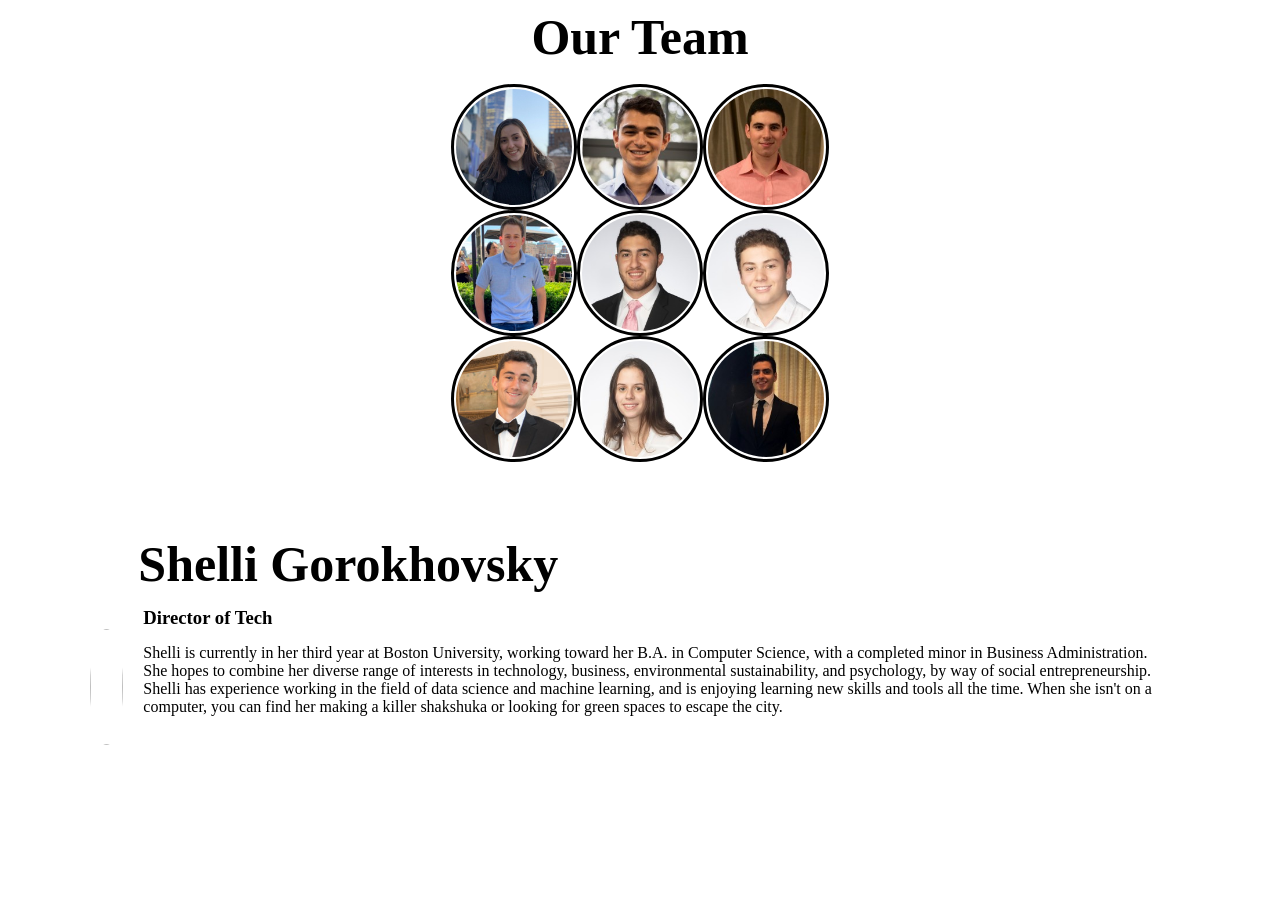
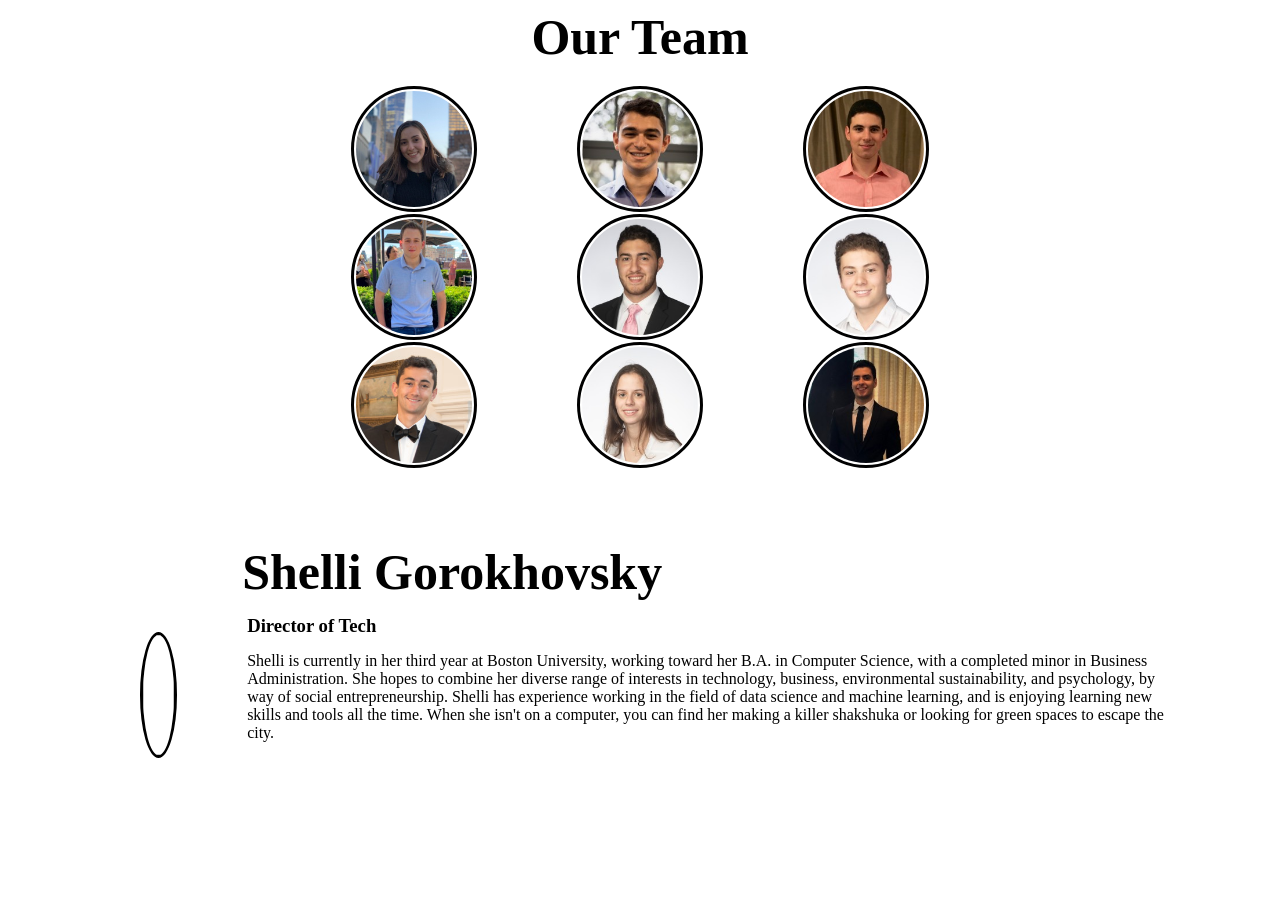
Before and after one commit to sgorok/butechtrack, a Flask app: page /theteam in a window 1280 px wide. Before the commit the page ends 745 px from the top, so only its background shows below. Run offline with Flask 2, Linux system fonts and the light colour scheme.

Commit message:
Lets tooooo

```diff
--- a/static/teamstyle.css
+++ b/static/teamstyle.css
@@ -9,15 +9,15 @@ body {
     padding: 0px;
 }
 
-.image-container, .profile{
+.image-container{
     display: flex;
     justify-content: center;
     align-items: center;
 }
-.image{
+.image,.profile{
     width: 120px;
     height: 120px;
-    background: light blue
+    background: light blue;
     margin: 2px 50px;
     border-radius: 50%;
     border: 3px solid black;
```
